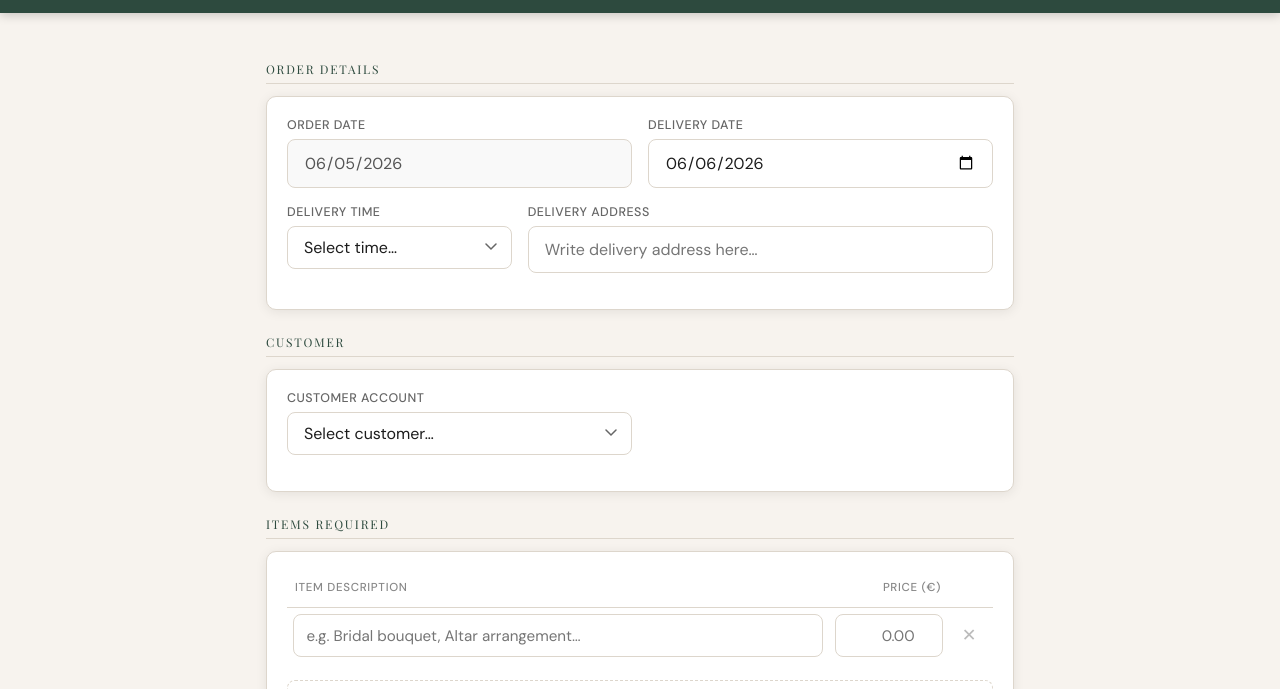
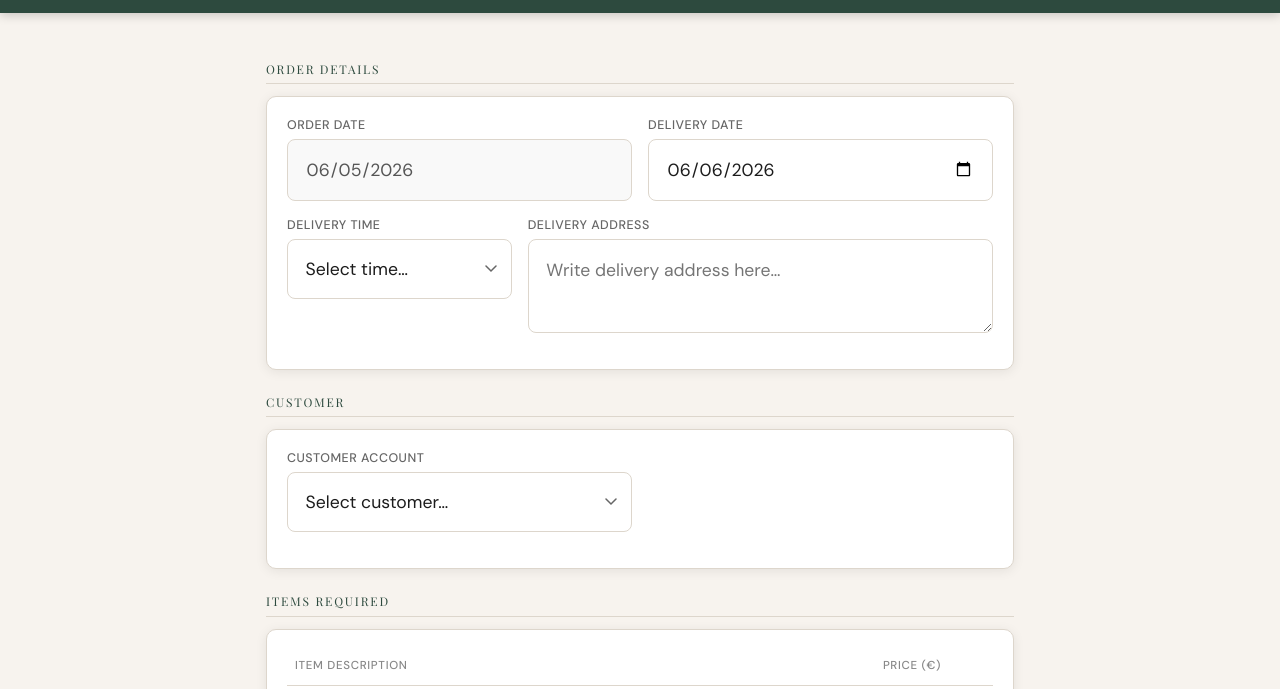
Before and after one commit to anchoill1/Fox_flowers, a plain HTML site: page Web app version/index.html in a window 1280 px wide. Shown: the part 54-743 px from the top of the page. Drawn offline with nearby package versions, Linux system fonts and the light colour scheme; a web font is replaced by a local one.

Commit message:
add more space to the windows so its easy to write

```diff
--- a/Web app version/index.html
+++ b/Web app version/index.html
@@ -127,11 +127,13 @@
   input[type="text"], input[type="date"], input[type="email"],
   input[type="tel"], input[type="number"], select, textarea {
     width: 100%;
-    padding: 0.75rem 1rem;
+    padding: 1rem 1.1rem;
     border: 1.5px solid var(--border);
     border-radius: 8px;
     font-family: 'DM Sans', sans-serif;
-    font-size: 1rem;
+    font-size: 1.1rem;
+    line-height: 1.5;
+    min-height: 52px;
     background: var(--input-bg);
     color: var(--dark);
     outline: none;
@@ -152,8 +154,8 @@
   }
   textarea {
     resize: vertical;
-    min-height: 90px;
-    line-height: 1.5;
+    min-height: 120px;
+    line-height: 1.7;
   }
 
   /* ── Customer section ── */
@@ -191,11 +193,12 @@
     vertical-align: middle;
   }
   .items-table tr + tr td { padding-top: 0.5rem; }
-  .items-table input[type="text"] { font-size: 0.95rem; padding: 0.65rem 0.75rem; }
+  .items-table input[type="text"] { font-size: 1.05rem; padding: 0.9rem 0.85rem; min-height: 52px; }
   .items-table input.price-input {
     text-align: right;
-    font-size: 0.95rem;
-    padding: 0.65rem 0.75rem;
+    font-size: 1.05rem;
+    padding: 0.9rem 0.85rem;
+    min-height: 52px;
     font-variant-numeric: tabular-nums;
   }
   .del-item-btn {
@@ -576,7 +579,7 @@
       </div>
       <div class="field" style="grid-column: span 2;">
         <label>Delivery Address</label>
-        <input type="text" id="delivery-address" placeholder="Write delivery address here…">
+        <textarea id="delivery-address" placeholder="Write delivery address here…" style="min-height:80px;"></textarea>
       </div>
     </div>
   </div>
```
